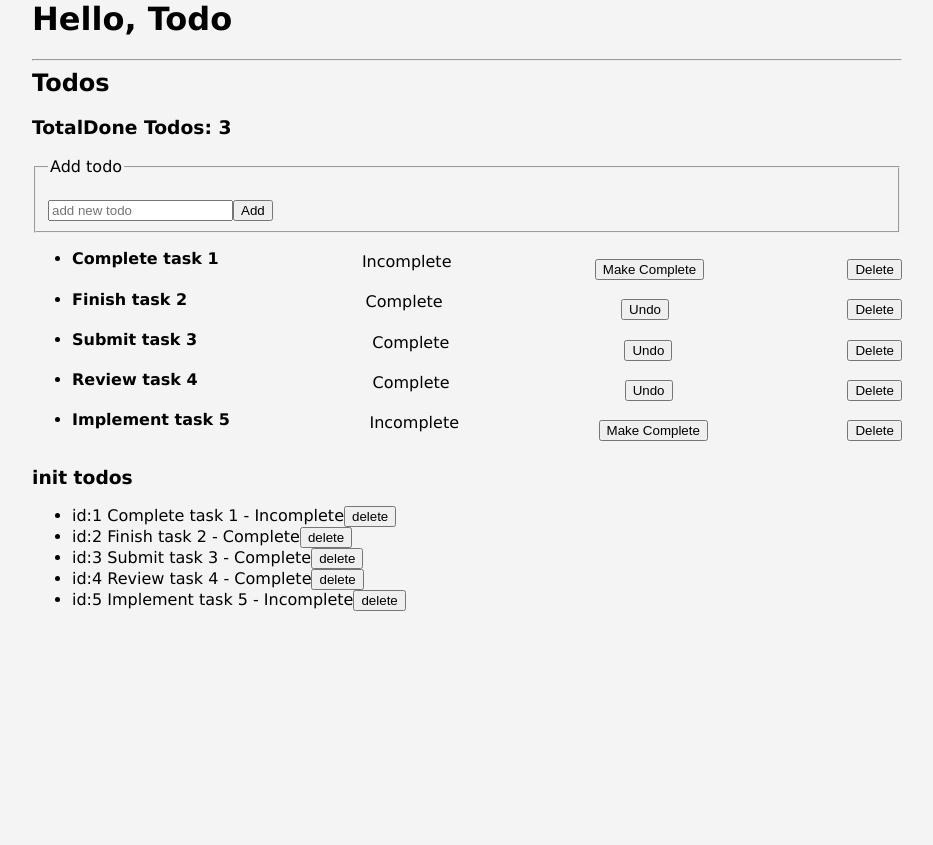
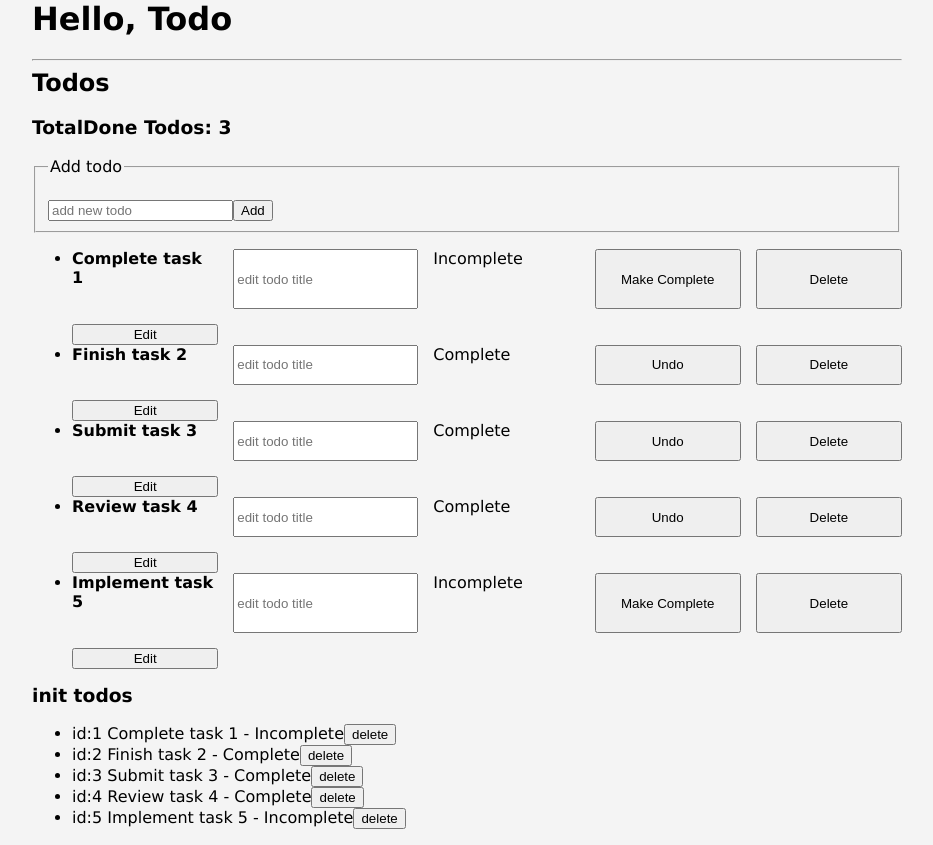
Before and after one commit to MariusCodeAcademy/type19_06_todo_crud_app, a React (Vite) app: page / in a window 1280 px wide. Shown: the whole page, without its empty margins (173-1106 px from the left). Before the commit the page ends 800 px from the top, so only its background shows below. Built offline with nearby package versions, Linux system fonts and the light colour scheme.

Commit message:
edit begin

```diff
--- a/src/components/todos/SingleTodo.jsx
+++ b/src/components/todos/SingleTodo.jsx
@@ -4,6 +4,8 @@ export default function SingleTodo({ todoTitle, todoComplete, onDelete, onDoneUn
   // const { todoTitle, todoComplete } = props;
 
   const [title, setTitle] = useState(todoTitle);
+
+  const [isEditOn, setIsEditOn] = useState(false);
 
   function makeDone() {
     // setIsDone(!isDone);
@@ -16,11 +18,16 @@ export default function SingleTodo({ todoTitle, todoComplete, onDelete, onDoneUn
   }
 
   return (
-    <div className='flex between'>
+    <div className='todo-item-grid'>
+      {/* rodom kai isEditOn yra false */}
       <h4>{title}</h4>
+      {/* rodom kai isEditOn yra true */}
+      <input type='text' placeholder='edit todo title' />
       <p>{todoComplete ? 'Complete' : 'Incomplete'} </p>
       <button onClick={makeDone}>{todoComplete ? 'Undo' : 'Make Complete'} </button>
       <button onClick={onDelete}>Delete</button>
+      {/* keiciam is isEditOn i priesinga */}
+      <button onClick={() => {}}>Edit</button>
     </div>
   );
 }
--- a/src/styles/App.css
+++ b/src/styles/App.css
@@ -0,0 +1,5 @@
+.todo-item-grid {
+  display: grid;
+  grid-template-columns: repeat(5, 1fr);
+  gap: 15px;
+}
```
Also changed, not shown: 1 other file (tests, documents, lock files or other folders).
